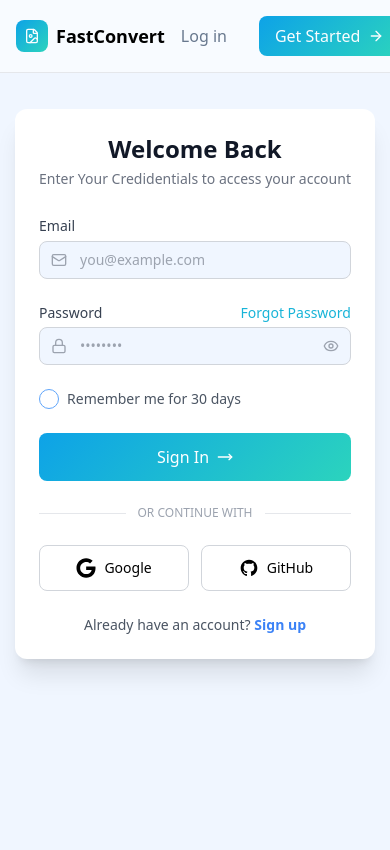
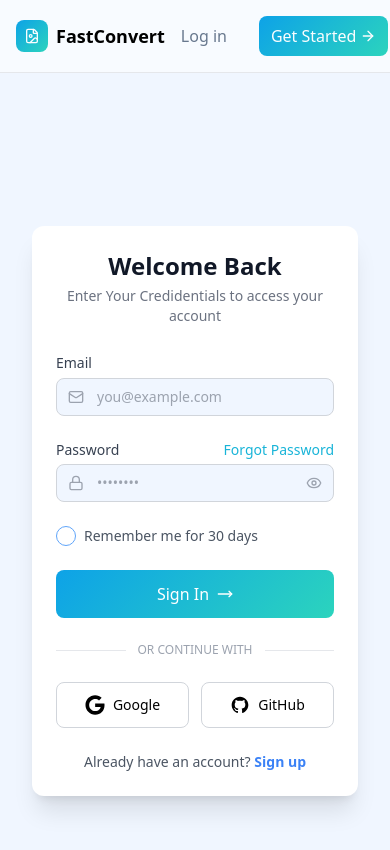
Before and after one commit to dodosebn/file-converter, a React (Vite) app in the folder client/: page /login in a window 390 px wide. Shown: the top 850 px of the page. Built offline with nearby package versions, Linux system fonts and the light colour scheme.

Commit message:
concerned chnages made

```diff
--- a/client/src/App.css
+++ b/client/src/App.css
@@ -2,6 +2,6 @@
 @tailwind components;
 @tailwind utilities;
 #root {
-  /* max-width: 1280px; */
+  /* max-width: 2500px; */
   margin: 0 auto;
 }
--- a/client/src/App.tsx
+++ b/client/src/App.tsx
@@ -19,4 +19,4 @@ function App() {
     </BrowserRouter>)
 }
 
-export default App
+export default App;
--- a/client/src/components/account/forgotForm.tsx
+++ b/client/src/components/account/forgotForm.tsx
@@ -4,7 +4,7 @@ import { Link } from "react-router-dom";
 
 const ForgotForm = () => {
   return (
-        <div className="flex items-center justify-center bg-[#f0f6ff]">
+        <div className="flex items-center justify-center bg-[#f0f6ff] px-4 ">
     <form className="md:w-[26rem] max-w-md  rounded-xl bg-white p-6 shadow-xl space-y-6">
       <AccountIntro
         heading="Forgot Password?"
--- a/client/src/components/account/loginForm.tsx
+++ b/client/src/components/account/loginForm.tsx
@@ -9,7 +9,7 @@ const LoginForm = () => {
   const [showPassword, setShowPassword] = useState(false);
 
   return (
-    <div className="flex items-center justify-center bg-[#f0f6ff]">
+    <div className="flex items-center justify-center bg-[#f0f6ff] px-4 ">
       <form className="md:w-[26rem] max-w-md  rounded-xl bg-white p-6  shadow-xl space-y-6">
         <AccountIntro
           heading="Welcome Back"
--- a/client/src/components/account/signUpForm.tsx
+++ b/client/src/components/account/signUpForm.tsx
@@ -9,7 +9,7 @@ const SignUpForm = () => {
   const [showPassword, setShowPassword] = useState(false);
 
   return (
-    <div className="flex items-center justify-center bg-[#f0f6ff]">
+    <div className="flex items-center justify-center bg-[#f0f6ff] px-4 ">
       <form className="md:w-[26rem] max-w-md  rounded-xl bg-white p-6  shadow-xl space-y-6">
         <AccountIntro
           heading="Create an account"
--- a/client/src/components/home/navbar.tsx
+++ b/client/src/components/home/navbar.tsx
@@ -8,7 +8,8 @@ const Navbar = () => {
   };
   return (
     <header className="border-b border-border bg-[#f8fbff]">
-  <div className="container mx-auto px-4 sm:px-6 py-4 flex flex-row flex-nowrap items-center justify-between">
+      <div className="container mx-auto px-4 sm:px-6 py-4 flex flex-row
+       flex-nowrap items-center justify-between">
         <Logo />
         <div className="flex items-center gap-4 shrink-0">
           <button
@@ -20,16 +21,15 @@ const Navbar = () => {
 
           <button
             onClick={() => handleClick("/signup")}
-        className="gradient-card rounded-lg text-[#fafdfe] hover:opacity-90 gap-2 flex items-center px-4 py-2 whitespace-nowrap"
+            className="gradient-card rounded-lg text-[#fafdfe] hover:opacity-90
+         md:gap-2 gap-1 flex items-center md:px-4 px-3 py-2 whitespace-nowrap"
           >
             Get Started
             <ArrowRight className="w-4 h-4" />
           </button>
         </div>
-
       </div>
     </header>
-
   );
 };
 
--- a/client/src/components/layout.tsx
+++ b/client/src/components/layout.tsx
@@ -6,7 +6,7 @@ const Layout: React.FC<{ children: React.ReactNode }> = ({ children }) => {
   const showNavbar = !hideNavbarPaths.includes(location.pathname);
   return (
     <>
-      <div >        {showNavbar && <Navbar />}
+      <div className="bg-[#f0f6ff]  ">        {showNavbar && <Navbar />}
         <main>{children}</main>
       </div>{" "}
     </>
--- a/client/src/pages/forgotPage.tsx
+++ b/client/src/pages/forgotPage.tsx
@@ -2,7 +2,8 @@ import { ForgotForm, SignUpRightty } from "../components/account";
 
 const ForgotPage = () => {
   return (
-      <main className="bg-[#f0f6ff] h-screen md:h-auto">
+      <main className="bg-[#f0f6ff] h-screen md:h-auto container mx-auto px-4 sm:px-6 py-4 flex flex-row
+       flex-nowrap items-center justify-between">
     <div className='md:pl-3 pl-0 py-1'>
     <div className="flex">
       <SignUpRightty />
--- a/client/src/pages/loginPage.tsx
+++ b/client/src/pages/loginPage.tsx
@@ -2,7 +2,8 @@ import { LoginForm, SignUpRightty } from "../components/account";
 
 const LoginPage = () => {
   return (
-    <main className="bg-[#f0f6ff] h-screen md:h-auto">
+    <main className="bg-[#f0f6ff] h-screen md:h-auto container mx-auto px-4 sm:px-6 py-4 flex flex-row
+       flex-nowrap items-center justify-between">
     <div className='md:pl-3 pl-0 py-1'>
     <div className="flex">
       <SignUpRightty />
--- a/client/src/pages/signUpPage.tsx
+++ b/client/src/pages/signUpPage.tsx
@@ -2,7 +2,8 @@ import { SignUpForm, SignUpRightty } from "../components/account";
 
 const signUpPage = () => {
   return (
-    <main className="bg-[#f0f6ff]  h-screen md:h-auto">
+    <main className="bg-[#f0f6ff]  h-screen md:h-auto container mx-auto px-4 sm:px-6 py-4 flex flex-row
+       flex-nowrap items-center justify-between">
     <div className='md:pl-3 pl-0 py-1'>
     <div className="flex">
       <SignUpRightty />
```
Lines whose indentation alone changed are shown as unchanged.
